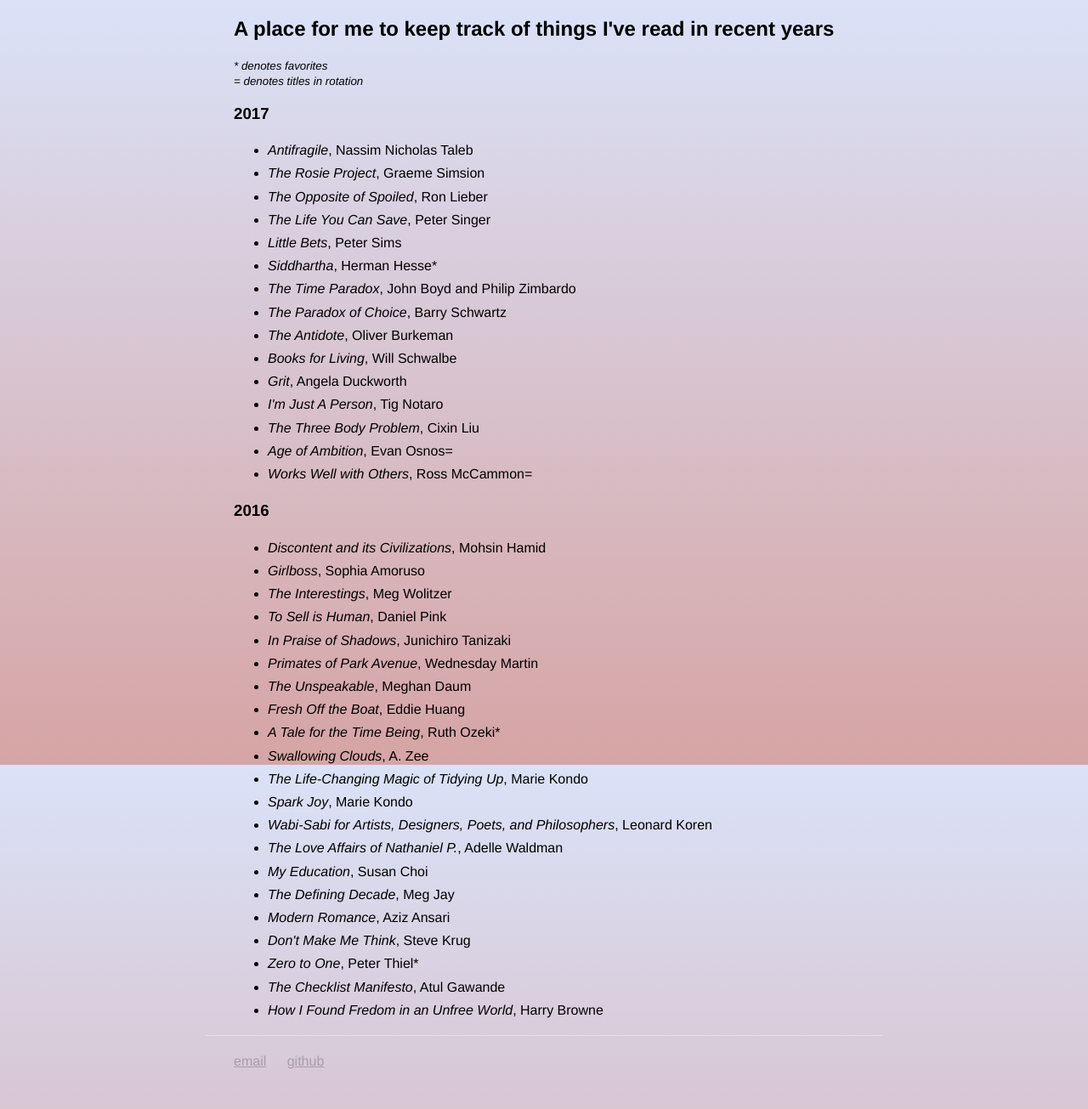
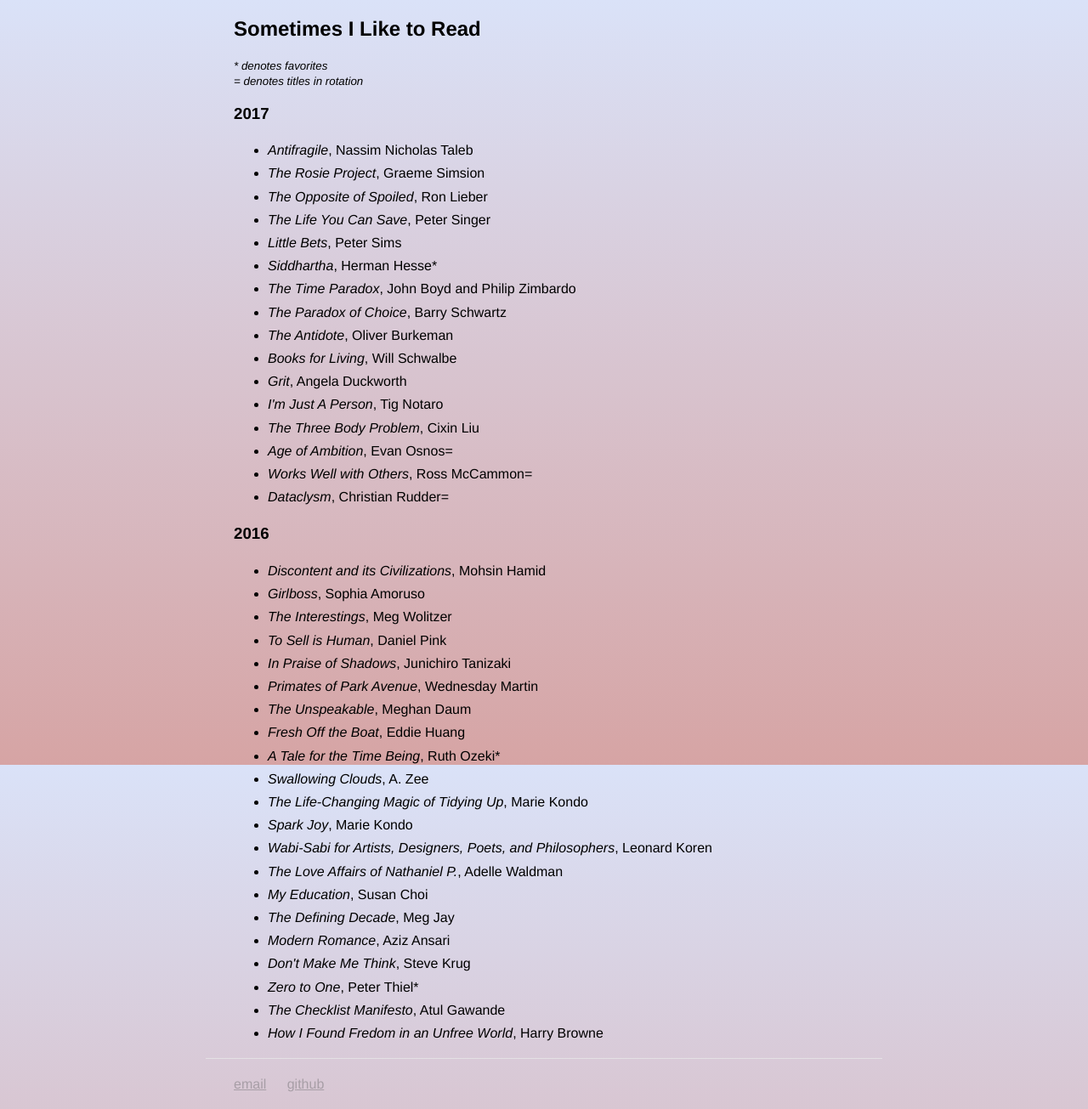
Before and after one commit to eating247/eating247.github.io, a Jekyll site: the page built from books.html, in a window 1280 px wide. Shown: the whole page at 85% size. Built offline with Jekyll 4.4.1, drawn with Linux system fonts in a browser that asks for light colours; before the commit the page ends 1278 px from its top, so only the background shows below that.

Commit message:
Update books

```diff
--- a/books.html
+++ b/books.html
@@ -2,7 +2,7 @@
 layout: default
 ---
 
-<h2>A place for me to keep track of things I've read in recent years</h2>
+<h2>Sometimes I Like to Read</h2>
 
 <small><i>* denotes favorites</i></small><br>
 <small><i>= denotes titles in rotation</i></small>
@@ -24,6 +24,7 @@ layout: default
   <li><i>The Three Body Problem</i>, Cixin Liu</li>
   <li><i>Age of Ambition</i>, Evan Osnos=</li>
   <li><i>Works Well with Others</i>, Ross McCammon=</li>
+  <li><i>Dataclysm</i>, Christian Rudder=</li>
 </ul>
 
 <h3>2016</h3>
```
